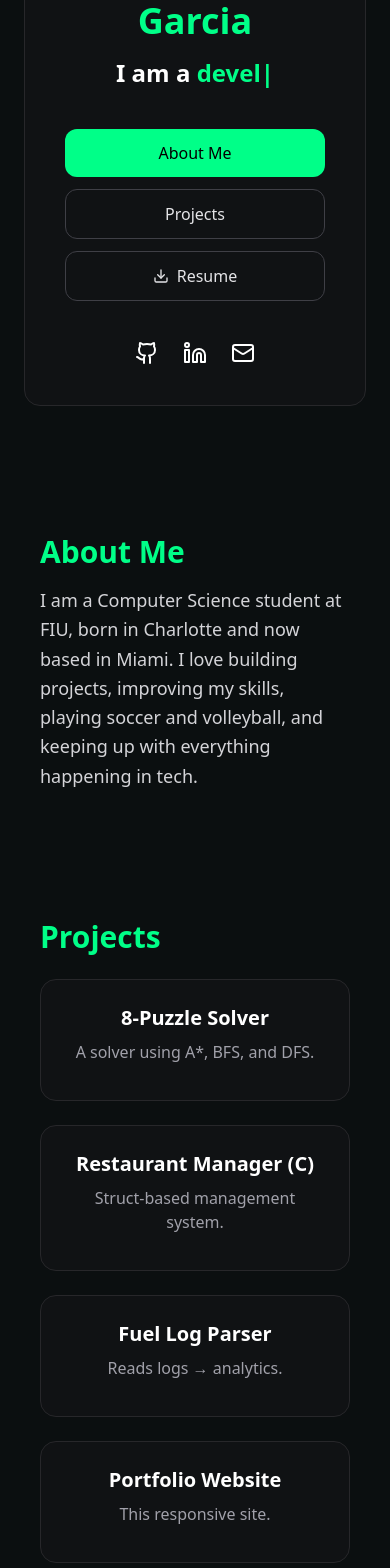
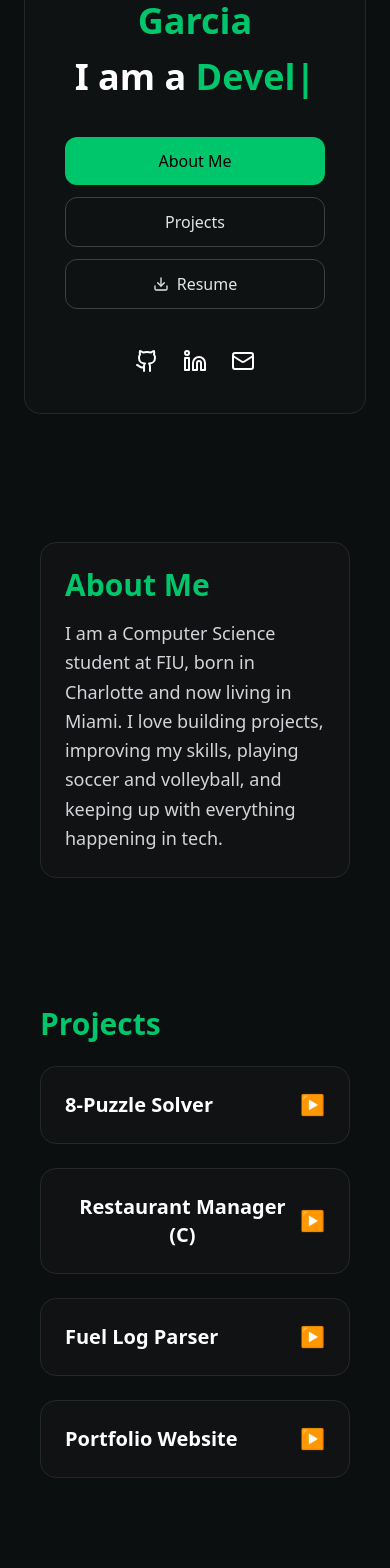
Before and after one commit to AndrewRobalino/Andrew-portfolio, a React (Vite) app: page / in a window 390 px wide. Shown: the part 240-1808 px from the top of the page. Built offline with nearby package versions, Linux system fonts and the light colour scheme.

Commit message:
Add files via upload

```diff
--- a/src/App.jsx
+++ b/src/App.jsx
@@ -1,11 +1,11 @@
 
 import React, { useState, useEffect } from 'react';
 import {motion} from 'framer-motion';
-import {Github, Linkedin, Mail, ArrowRight, Download} from 'lucide-react';
+import {Github, Linkedin, Mail, Download} from 'lucide-react';
 
-const ACCENT = "#00ff88";
+const ACCENT = "#00c66b";
 const NAME = "Andrew Robalino Garcia";
-const WORDS = ["programmer","developer","leader","athlete","creator","designer","student"];
+const WORDS = ["Programmer","Developer","Leader","Athlete","Creator","Designer","Student"];
 
 const useTypewriter = (words, speed=120, pause=2000)=>{
   const [i,setI]=useState(0);
@@ -13,9 +13,7 @@ const useTypewriter = (words, speed=120, pause=2000)=>{
   const [del,setDel]=useState(false);
   const [blink,setBlink]=useState(true);
   const cur=words[i%words.length];
-
   useEffect(()=>{const x=setInterval(()=>setBlink(b=>!b),650);return()=>clearInterval(x);},[]);
-
   useEffect(()=>{
     let t;
     if(!del && sub<cur.length) t=setTimeout(()=>setSub(sub+1),speed);
@@ -24,17 +22,18 @@ const useTypewriter = (words, speed=120, pause=2000)=>{
     else if(del && sub===0){setDel(false);setI(v=>(v+1)%words.length);}
     return()=>clearTimeout(t);
   },[sub,del]);
-
   return cur.slice(0,sub)+(blink?"|":"");
 };
 
 export default function App(){
   const typed=useTypewriter(WORDS);
-
   return (
     <div className="min-h-screen flex flex-col items-center justify-center text-center px-6 py-20 md:py-32 bg-[#0b0f10] text-white">
 
-      {/* HERO CARD */}
+      <div className="fixed top-4 left-4 px-4 py-2 rounded-xl border border-zinc-800 bg-zinc-900/60 shadow-lg text-sm font-semibold" style={{color: ACCENT}}>
+        {NAME}
+      </div>
+
       <motion.div initial={{opacity:0,y:20}} animate={{opacity:1,y:0}} transition={{duration:0.6}}
         className="relative p-10 rounded-2xl border border-zinc-800 bg-zinc-900/40 max-w-2xl w-full
                    before:content-[''] before:absolute before:inset-0 before:-z-10 before:rounded-2xl
@@ -44,11 +43,10 @@ export default function App(){
           Hi, I'm <span style={{color:ACCENT}}>{NAME}</span>
         </h1>
 
-        <h2 className="text-2xl font-semibold mt-4">
+        <h2 className="text-4xl font-semibold mt-4">
           I am a <span style={{color:ACCENT,fontWeight:'600'}}>{typed}</span>
         </h2>
 
-        {/* BUTTONS */}
         <div className="mt-10 flex flex-col gap-3 w-full">
           <a href="#about" className="rounded-xl px-5 py-3 text-black font-medium" style={{background:ACCENT}}>About Me</a>
           <a href="#projects" className="rounded-xl px-5 py-3 border border-zinc-700 text-zinc-200 hover:bg-white/5">Projects</a>
@@ -57,7 +55,6 @@ export default function App(){
           </a>
         </div>
 
-        {/* SOCIAL ICONS */}
         <div className="mt-10 flex justify-center gap-6 text-xl">
           <a href="https://github.com/AndrewRobalino" className="hover:text-zinc-300"><Github/></a>
           <a href="https://www.linkedin.com/in/andrew-robalino-garcia-b74563323/" className="hover:text-zinc-300"><Linkedin/></a>
@@ -66,42 +63,68 @@ export default function App(){
 
       </motion.div>
 
-      {/* ABOUT ME */}
       <section id="about" className="mt-32 max-w-3xl text-left px-4">
-        <h2 className="text-3xl font-bold mb-4" style={{color:ACCENT}}>About Me</h2>
-        <p className="text-zinc-300 text-lg leading-relaxed">
-          I am a Computer Science student at FIU, born in Charlotte and now based in Miami.
-          I love building projects, improving my skills, playing soccer and volleyball,
-          and keeping up with everything happening in tech.
-        </p>
+        <div className="p-6 rounded-2xl border border-zinc-800 bg-zinc-900/40">
+          <h2 className="text-3xl font-bold mb-4" style={{color:ACCENT}}>About Me</h2>
+          <p className="text-zinc-300 text-lg leading-relaxed">
+            I am a Computer Science student at FIU, born in Charlotte and now living in Miami.
+            I love building projects, improving my skills, playing soccer and volleyball,
+            and keeping up with everything happening in tech.
+          </p>
+        </div>
       </section>
 
-      {/* PROJECTS */}
       <section id="projects" className="mt-32 max-w-4xl w-full px-4">
         <h2 className="text-3xl font-bold mb-6 text-left" style={{color:ACCENT}}>Projects</h2>
 
-        <div className="grid gap-6 sm:grid-cols-2">
-          <div className="p-6 rounded-2xl border border-zinc-800 bg-zinc-900/40">
-            <h3 className="text-xl font-semibold mb-2">8-Puzzle Solver</h3>
-            <p className="text-zinc-400 mb-3">A solver using A*, BFS, and DFS.</p>
-          </div>
+        <div className="flex flex-col gap-6">
 
-          <div className="p-6 rounded-2xl border border-zinc-800 bg-zinc-900/40">
-            <h3 className="text-xl font-semibold mb-2">Restaurant Manager (C)</h3>
-            <p className="text-zinc-400 mb-3">Struct-based management system.</p>
-          </div>
+          <details className="group rounded-2xl border border-zinc-800 bg-zinc-900/40 p-6">
+            <summary className="cursor-pointer text-xl font-semibold flex justify-between items-center">
+              8-Puzzle Solver
+              <span className="text-zinc-500 group-open:rotate-90 transition">▶</span>
+            </summary>
+            <div className="mt-4 text-zinc-300">
+              <p className="mb-3">Try clicking tiles.</p>
+              <div className="grid grid-cols-3 gap-2 max-w-[150px]">
+                {[1,2,3,4,5,6,7,8," "].map((n,i)=>(
+                  <button key={i} className="bg-zinc-800 hover:bg-zinc-700 rounded p-4 text-center">{n}</button>
+                ))}
+              </div>
+            </div>
+          </details>
 
-          <div className="p-6 rounded-2xl border border-zinc-800 bg-zinc-900/40">
-            <h3 className="text-xl font-semibold mb-2">Fuel Log Parser</h3>
-            <p className="text-zinc-400 mb-3">Reads logs → analytics.</p>
-          </div>
+          <details className="group rounded-2xl border border-zinc-800 bg-zinc-900/40 p-6">
+            <summary className="cursor-pointer text-xl font-semibold flex justify-between items-center">
+              Restaurant Manager (C)
+              <span className="text-zinc-500 group-open:rotate-90 transition">▶</span>
+            </summary>
+            <div className="mt-4 text-zinc-300">
+              <button className="px-4 py-2 bg-zinc-800 rounded hover:bg-zinc-700">Generate Orders</button>
+            </div>
+          </details>
 
-          <div className="p-6 rounded-2xl border border-zinc-800 bg-zinc-900/40">
-            <h3 className="text-xl font-semibold mb-2">Portfolio Website</h3>
-            <p className="text-zinc-400 mb-3">This responsive site.</p>
-          </div>
+          <details className="group rounded-2xl border border-zinc-800 bg-zinc-900/40 p-6">
+            <summary className="cursor-pointer text-xl font-semibold flex justify-between items-center">
+              Fuel Log Parser
+              <span className="text-zinc-500 group-open:rotate-90 transition">▶</span>
+            </summary>
+            <div className="mt-4 text-zinc-300">
+              <input type="file" className="bg-zinc-800 p-2 rounded"/>
+            </div>
+          </details>
+
+          <details className="group rounded-2xl border border-zinc-800 bg-zinc-900/40 p-6">
+            <summary className="cursor-pointer text-xl font-semibold flex justify-between items-center">
+              Portfolio Website
+              <span className="text-zinc-500 group-open:rotate-90 transition">▶</span>
+            </summary>
+            <div className="mt-4 text-zinc-300">
+              <button className="px-4 py-2 bg-zinc-800 rounded hover:bg-zinc-700">Toggle Theme</button>
+            </div>
+          </details>
+
         </div>
-
       </section>
 
     </div>
--- a/src/index.css
+++ b/src/index.css
@@ -1 +1 @@
-@tailwind base;@tailwind components;@tailwind utilities;:root{--accent:#00ff88;}*{box-sizing:border-box;}
+@tailwind base;@tailwind components;@tailwind utilities;:root{--accent:#00c66b;}
```
Also changed, not shown: index.html (+1 -12 lines), 1 other file (tests, documents, lock files or other folders).
